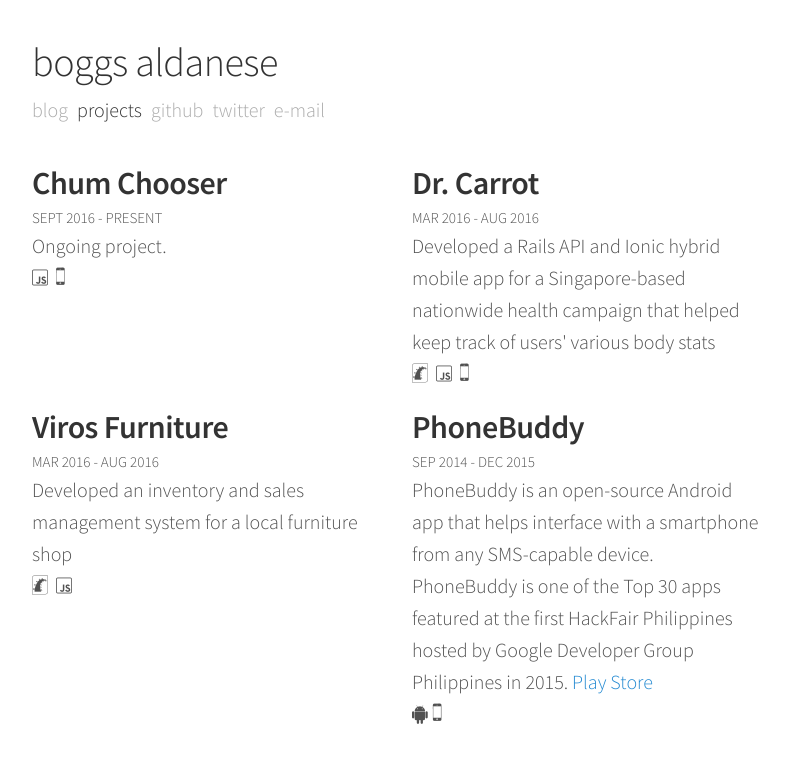
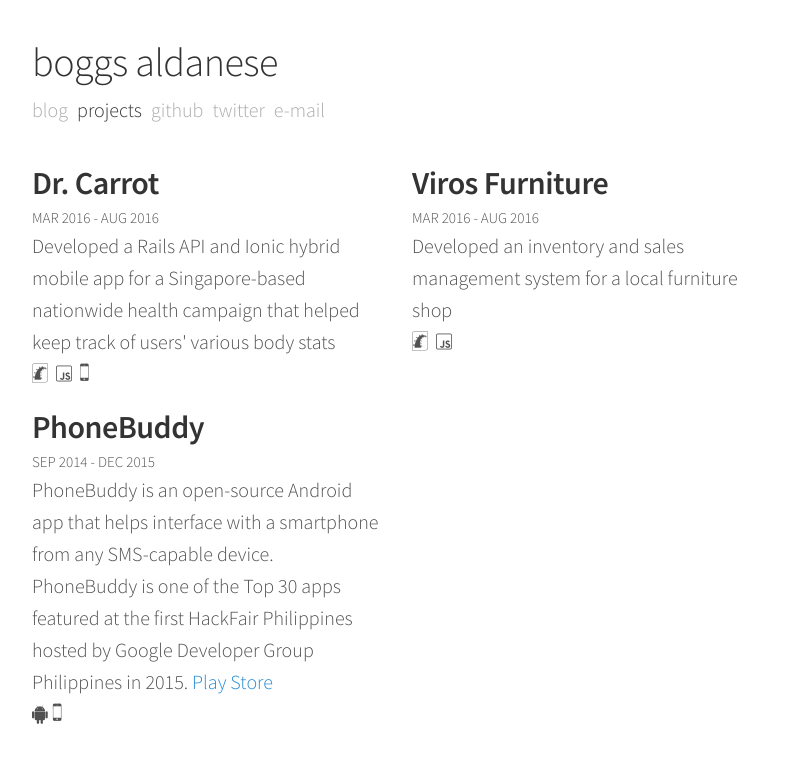
Before and after one commit to b-ggs/b-ggs.github.io, a Jekyll site: the page built from projects/index.html, in a window 1280 px wide. Shown: the top 763 px of the page, without its empty margins (243-1032 px from the left). Built offline with Jekyll 4.4.1, drawn with Linux system fonts in a browser that asks for light colours; nearby versions of some CDN libraries.

Commit message:
Remove chum

```diff
--- a/_data/projects.yml
+++ b/_data/projects.yml
@@ -1,10 +1,4 @@
 # Projects
-- name: Chum Chooser
-  write_up: "Ongoing project."
-  duration: "Sept 2016 - present"
-  stack:
-    - icon-javascript
-    - icon-iphone
 - name: Dr. Carrot
   write_up: "Developed a Rails API and Ionic hybrid mobile app for a Singapore-based nationwide health campaign that helped keep track of users' various body stats"
   duration: "Mar 2016 - Aug 2016"
```
